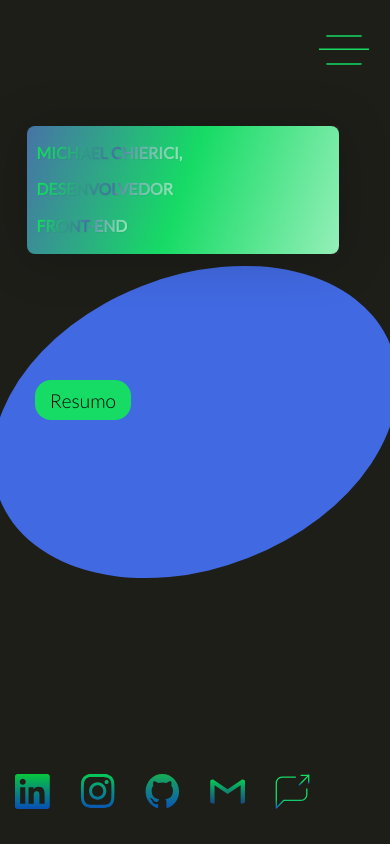
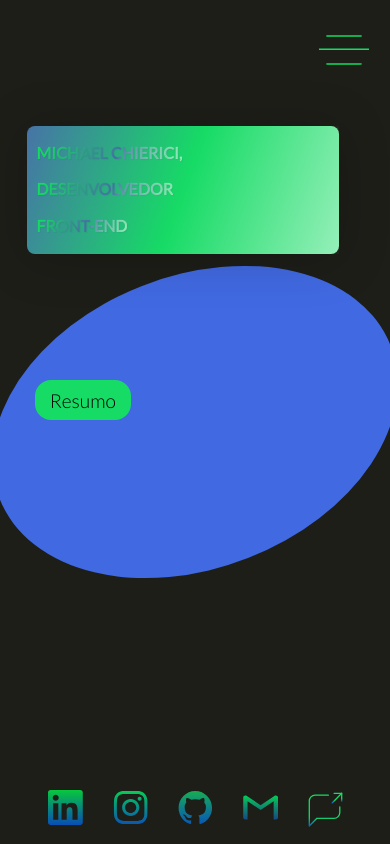
Before and after one commit to michaelchierici/Front-End-Developer-Website, a React (Vite) app: page / in a window 390 px wide. Built offline with nearby package versions, Linux system fonts and the light colour scheme.

Commit message:
change footer responsive

```diff
--- a/src/pages/Home/index.tsx
+++ b/src/pages/Home/index.tsx
@@ -50,7 +50,7 @@
       <Loader isLoading={isLoading} />
       <Menu />
       <Content>
-        <Card visible={resumeIsOpen} width={95} height={15}>
+        <Card visible={resumeIsOpen} width={90} height={15}>
           {AboutMe.map((person, index) => (
             <Title
               key={index}
--- a/src/pages/Home/styles.ts
+++ b/src/pages/Home/styles.ts
@@ -207,6 +207,11 @@
 `;
 
 export const Footer = styled.footer`
+  display: flex;
+  align-items: flex-start;
+  position: absolute;
+  bottom: 0;
+  left: 0;
   .modal {
     &:hover {
       transform: scale(1.1);
@@ -216,41 +221,28 @@
   }
 
   ${mobileSm(css`
-    display: flex;
-    align-items: flex-start;
-    position: absolute;
-    bottom: 0;
-    left: 15px;
+    align-items: center;
+    justify-content: center;
+    width: 100%;
   `)}
 
   ${mobileMd(css`
-    display: flex;
-    align-items: flex-start;
-    position: absolute;
-    bottom: 0;
     left: 0;
   `)}
 
   ${laptop(css`
-    display: flex;
-    align-items: flex-start;
-    position: absolute;
-    bottom: 0;
-    left: 15px;
+    left: 0;
+    justify-content: flex-start;
   `)}
 
   ${desktop(css`
-    display: flex;
-    align-items: flex-start;
-    background-color: red;
-    position: absolute;
-    bottom: 0;
     left: 15px;
   `)}
 `;
 
 export const ContentIcon = styled.div<Partial<Props>>`
   display: flex;
+  align-items: center;
   justify-content: center;
   cursor: pointer;
   height: 70px;
@@ -263,4 +255,9 @@
     }
     transition: all 450ms;
   }
+
+  ${mobileSm(css`
+    align-items: center;
+    justify-content: center;
+  `)}
 `;
```
